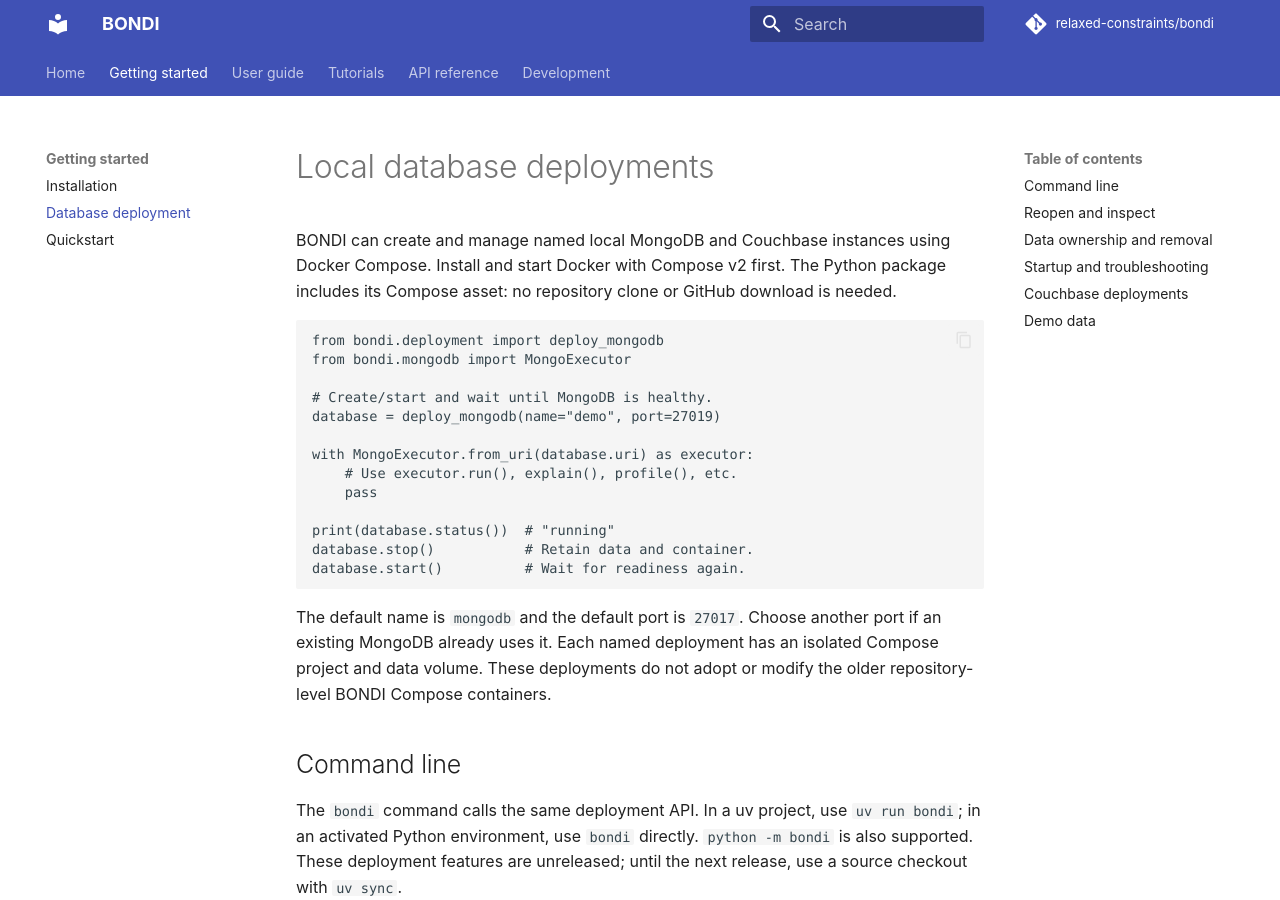
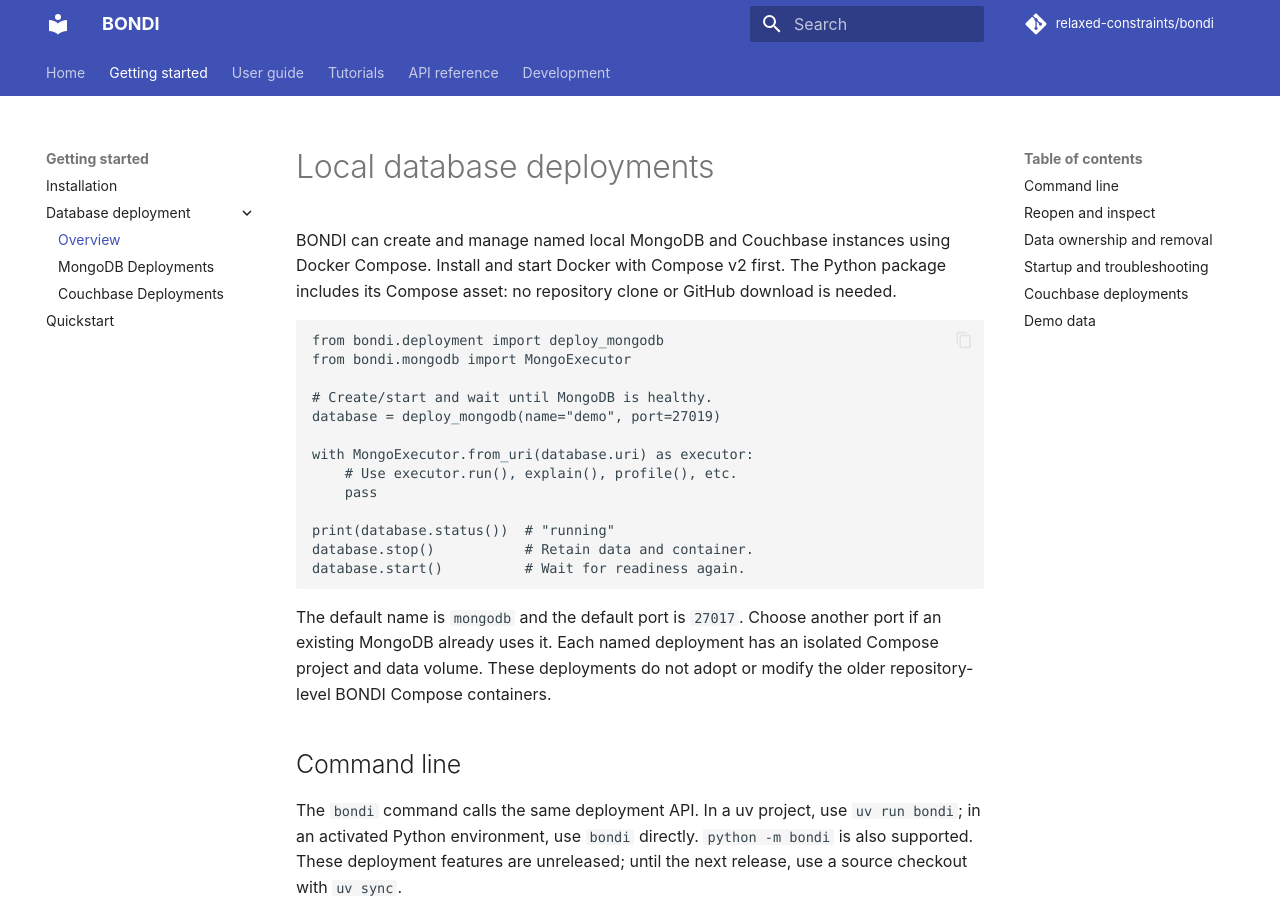
Before and after one commit to relaxed-constraints/bondi, an MkDocs documentation site: the page built from docs/deployment.md, in a window 1280 px wide and 900 px high. Built offline with MkDocs 1.6.1 and Material for MkDocs 9.7.7, drawn with Linux system fonts in a browser that asks for light colours; comment, search, counter and statistics services are not loaded.

Commit message:
docs: add deployment section links to sidebar

```diff
--- a/mkdocs.yml
+++ b/mkdocs.yml
@@ -17,7 +17,10 @@
   - Home: index.md
   - Getting started:
       - Installation: installation.md
-      - Database deployment: deployment.md
+      - Database deployment:
+          - Overview: deployment.md
+          - MongoDB Deployments: /bondi/deployment/#mongodb-deployments
+          - Couchbase Deployments: /bondi/deployment/#couchbase-deployments
       - Quickstart: quickstart.md
   - User guide:
       - Queries and workloads:
```
